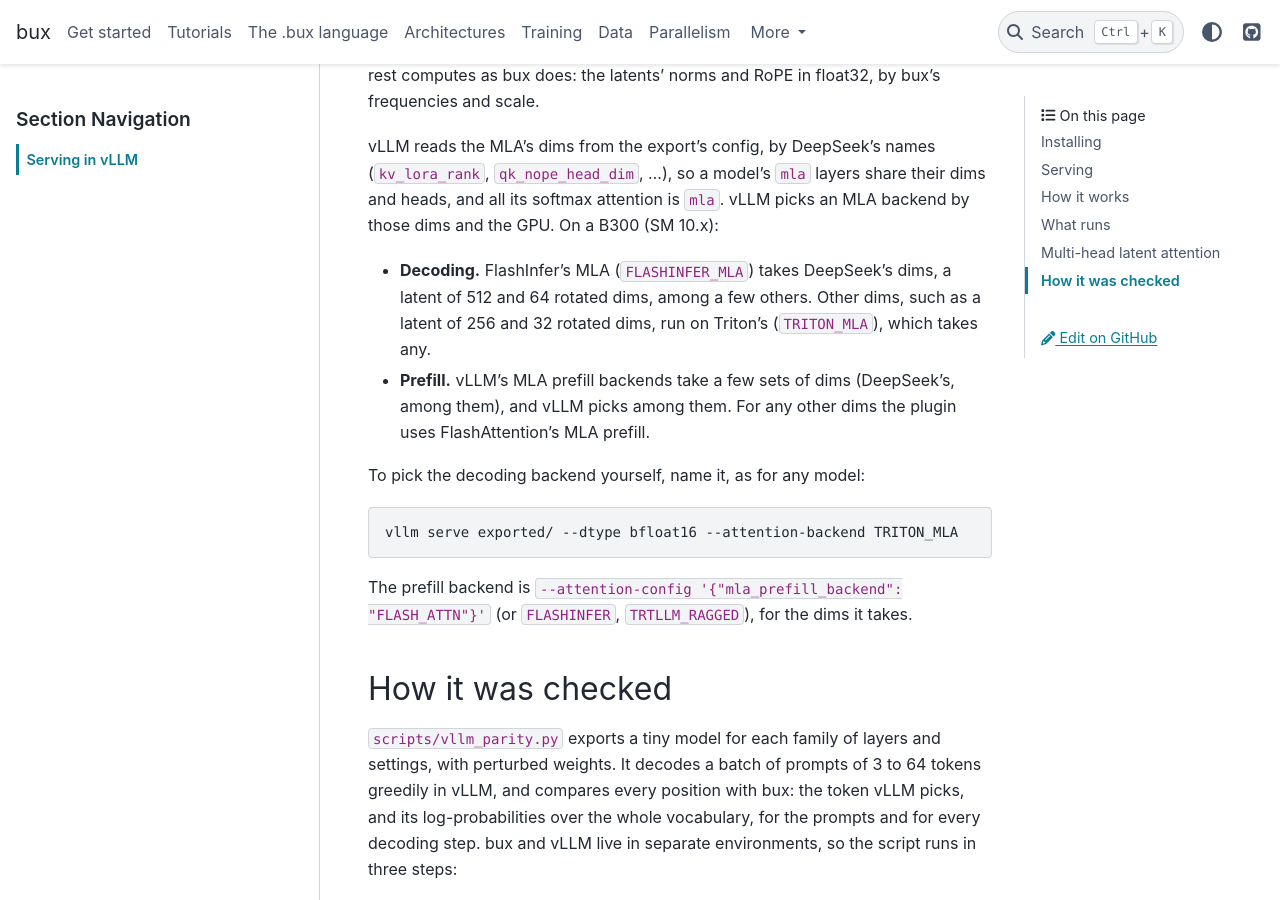
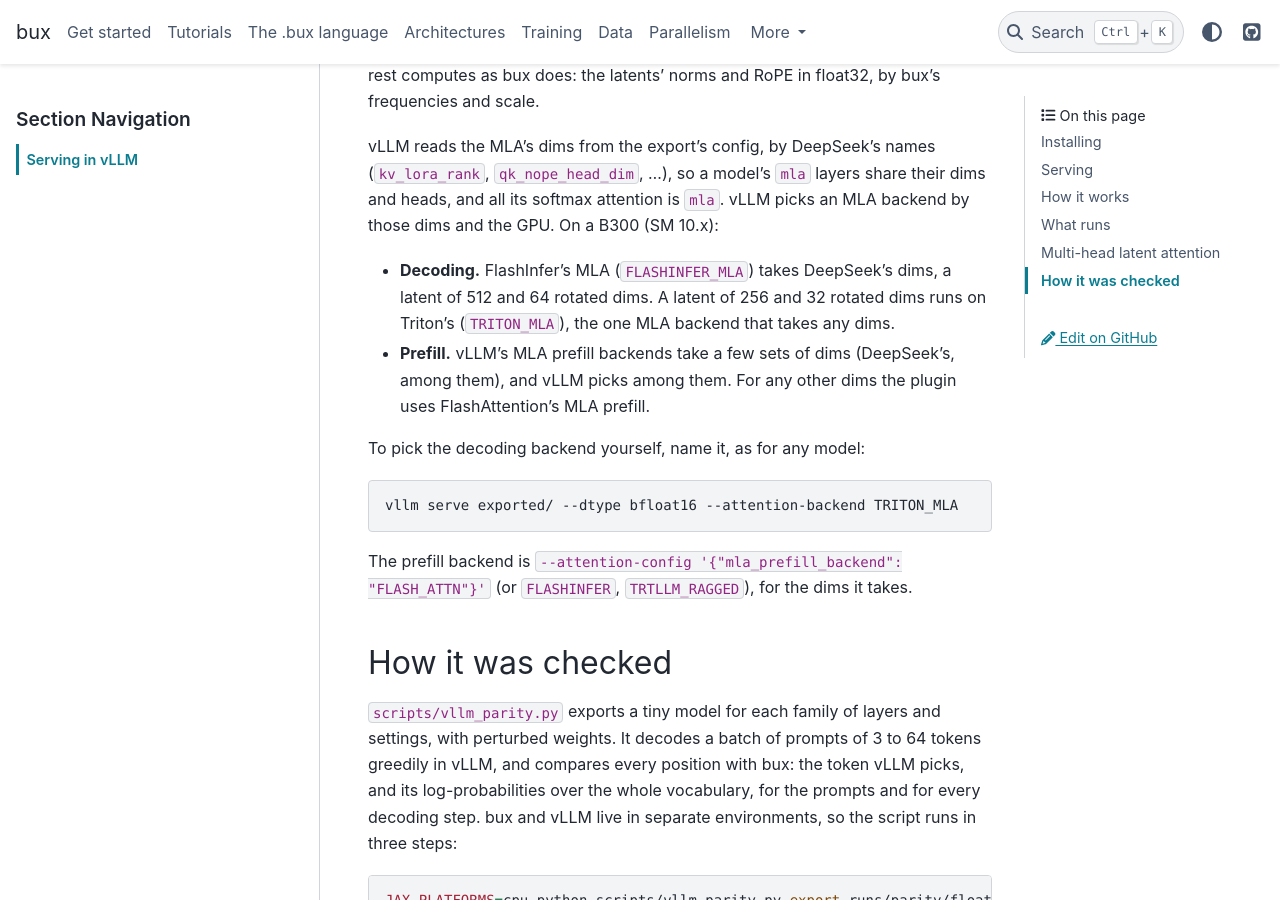
Before and after one commit to pilot7747/bux, a Sphinx documentation site: the page built from docs/export/vllm.md, in a window 1280 px wide and 900 px high, scrolled down 4489 px. Built offline with Sphinx 7.4.7 and the PyData theme 0.15.4, drawn with Linux system fonts in a browser that asks for light colours.

Commit message:
vLLM plugin: the MLA parity cases on 4 heads, 2 a rank under TP=2; the docs name the decoding backend each MLA dims take
Co-Authored-By: Claude Opus 5.5 <noreply@anthropic.com>

```diff
--- a/docs/export/vllm.md
+++ b/docs/export/vllm.md
@@ -148,8 +148,8 @@ dims and heads, and all its softmax attention is `mla`. vLLM picks an MLA backen
 by those dims and the GPU. On a B300 (SM 10.x):
 
 - **Decoding.** FlashInfer's MLA (`FLASHINFER_MLA`) takes DeepSeek's dims, a latent
-  of 512 and 64 rotated dims, among a few others. Other dims, such as a latent of
-  256 and 32 rotated dims, run on Triton's (`TRITON_MLA`), which takes any.
+  of 512 and 64 rotated dims. A latent of 256 and 32 rotated dims runs on Triton's
+  (`TRITON_MLA`), the one MLA backend that takes any dims.
 - **Prefill.** vLLM's MLA prefill backends take a few sets of dims (DeepSeek's, among
   them), and vLLM picks among them. For any other dims the plugin uses
   FlashAttention's MLA prefill.
```
Also changed, not shown: 2 other files.
